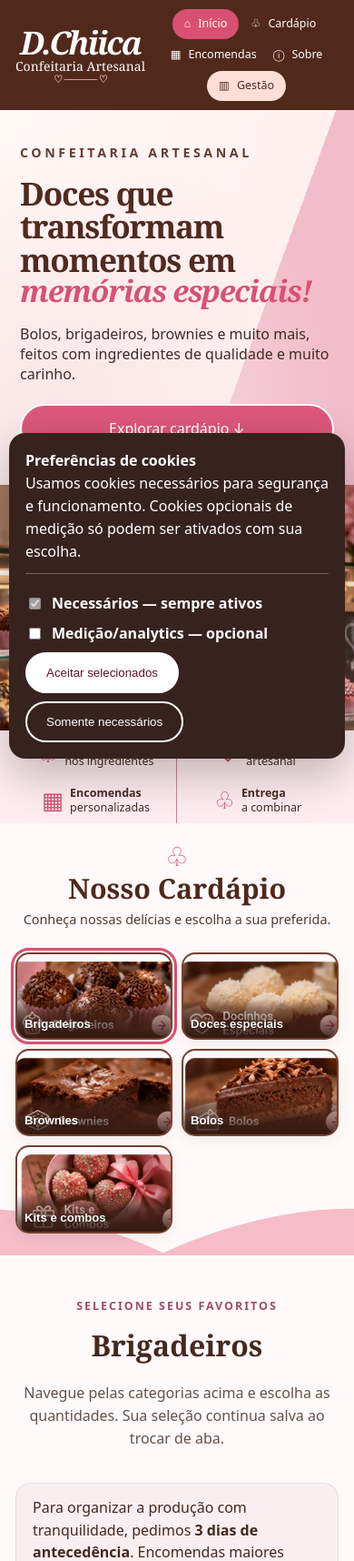
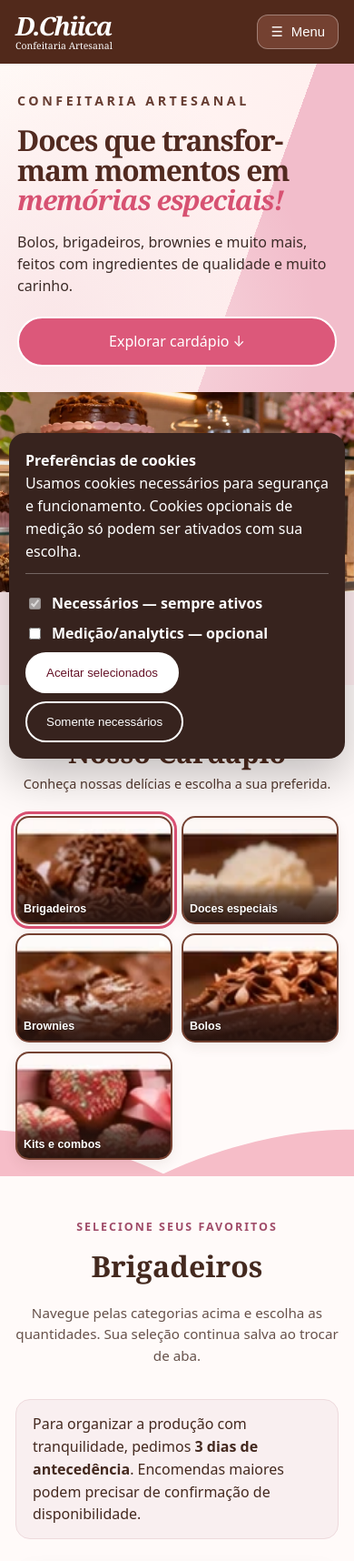
Before and after one commit to marcospaulosteles-pixel/Confeiteria_Faculadade, a Django app: page / in a window 390 px wide. Shown: the top 1716 px of the page at 91% size. Run offline with Django 5.2, Linux system fonts and the light colour scheme; data comes from the database, SQL or seed files in the repository; data that the repository does not hold is empty.

Commit message:
Versão V9.3

```diff
--- a/gestao/templates/gestao/base.html
+++ b/gestao/templates/gestao/base.html
@@ -113,14 +113,73 @@ main{min-height:50vh}
 @media(min-width:851px) and (max-width:1400px){.hero h1{font-size:clamp(2rem,3vw,3.15rem)}.hero-copy{padding-left:clamp(30px,7vw,110px)}.hero-copy:after{display:none}}
 @media(max-width:850px){.hero-grid{grid-template-columns:minmax(0,1fr)}.hero-copy{padding:38px 28px}.hero h1{font-size:clamp(2.35rem,6vw,3.6rem);max-width:650px}.category-grid{grid-template-columns:repeat(3,minmax(0,1fr))}.hero-art{height:340px;min-height:340px!important}}
 @media(max-width:540px){.hero h1{font-size:clamp(2.15rem,9vw,3rem)}.hero-copy{padding:34px 22px}.category-grid{grid-template-columns:repeat(2,minmax(0,1fr));gap:10px}.category-grid .category-tile span{font-size:.82rem;padding:18px 8px 8px}.hero-art{height:270px;min-height:270px!important}#cardapio,#categorias,#pedido{scroll-margin-top:155px}}
+
+/* V9.2 - Ajustes para telas pequenas; não altera a gestão nem os formulários. */
+.mobile-menu-toggle{display:none}
+.category-grid .category-tile img{object-position:center center}
+.category-grid .category-tile span{background:linear-gradient(0deg,rgba(40,20,15,.95),rgba(40,20,15,.65) 65%,transparent);min-height:43px;display:flex;align-items:flex-end;z-index:2}
+.wa-float{width:52px;height:52px;right:14px;bottom:16px;padding:0;box-shadow:0 6px 18px rgba(0,0,0,.2)}
+.wa-float b{font-size:1.3rem!important}
+@media(max-width:850px){
+ .site-header{position:sticky;top:0;z-index:25}
+ .site-header .nav{min-height:70px;display:flex;flex-wrap:nowrap;justify-content:space-between;align-items:center;gap:12px;padding:8px 0;position:relative}
+ .site-header .brand{display:flex;min-width:0;flex-direction:column;flex:0 1 auto;align-items:flex-start}
+ .site-header .brand-script{font-size:clamp(1.75rem,6vw,2.4rem);line-height:1}
+ .site-header .brand-sub{font-size:.65rem}.site-header .brand-flourish{display:none}
+ .mobile-menu-toggle{display:inline-flex;align-items:center;gap:9px;border:1px solid #ffffff55;background:#f6d0d3;color:#4c281e;padding:9px 14px;border-radius:12px;font-size:.93rem;flex-shrink:0}
+ .mobile-menu-toggle:focus-visible{outline:3px solid #f5a1b6;outline-offset:3px}
+ .site-header .nav-links{display:none;position:absolute;top:calc(100% - 1px);left:0;right:0;width:100%;margin:0;background:#51291b;padding:12px;border:1px solid #765044;box-shadow:0 12px 22px #2a1b1933;border-radius:0 0 17px 17px;flex-direction:column;align-items:stretch;gap:5px;z-index:50}
+ .site-header .nav-links.is-open{display:flex}
+ .site-header .nav-links a,.site-header .nav-links a:not(.nav-cta){display:flex;align-items:center;min-height:44px;padding:11px 14px;font-size:.96rem;border-radius:10px;white-space:normal}
+ .site-header .nav-links .nav-cta{margin-left:0;justify-content:center;background:#f7cfce;color:#51291b!important}
+ .hero{overflow:hidden}
+ .hero-grid{grid-template-columns:minmax(0,1fr)}
+ .hero-copy{padding:34px max(22px,5vw) 30px;overflow:visible}
+ .hero-copy:after{display:none}
+ .hero h1{font-size:clamp(2rem,7.7vw,3.35rem);line-height:1.06;letter-spacing:-.035em;overflow-wrap:break-word;hyphens:auto;max-width:100%;margin:14px 0 18px}
+ .hero h1 em{font-size:.95em;overflow-wrap:anywhere}
+ .hero p{font-size:1rem;line-height:1.5;margin:0}
+ .hero-actions{margin-top:22px}
+ .hero-actions .btn{min-height:49px}
+ .hero-art{height:clamp(220px,54vw,340px);min-height:0!important;border-radius:0}
+ .benefits .container{grid-template-columns:repeat(2,minmax(0,1fr))}
+ .category-grid{grid-template-columns:repeat(2,minmax(0,1fr));gap:12px}
+ .category-grid .category-tile{aspect-ratio:1.58;min-height:100px}
+ .category-grid .category-tile span{font-size:.88rem;padding:15px 10px 10px}
+ #categorias,#cardapio,#pedido{scroll-margin-top:88px}
+ .category-section{padding:25px 0 18px}
+ .category-head h2{font-size:clamp(1.9rem,6vw,2.55rem)}
+ .section-head p{font-size:.95rem}
+ .wa-float{width:49px;height:49px;bottom:14px;right:12px}
+}
+@media(max-width:400px){
+ .hero h1{font-size:clamp(1.98rem,8vw,2.5rem)}
+ .category-grid{gap:10px}
+ .category-grid .category-tile{aspect-ratio:1.45}
+ .category-grid .category-tile span{font-size:.78rem;padding:14px 7px 8px}
+ .hero-copy{padding:28px 19px}
+}
+@media(prefers-reduced-motion:reduce){.category-grid .category-tile img{transition:none}.category-grid .category-tile:hover img{transform:none}}
 </style>
 {% block extra_head %}{% endblock %}
 </head><body><a class="skip-link" href="#conteudo-principal">Pular para o conteúdo principal</a>
 {% if user.is_staff %}{% with p=request.path %}<div class="admin-nav"><div class="container"><strong>Gestão</strong><a href="/gestao/"{% if p == '/gestao/' %} class="on"{% endif %}>Central</a><a href="/gestao/agenda/"{% if '/gestao/agenda/' in p %} class="on"{% endif %}>Agenda</a><a href="/producao/"{% if p == '/producao/' %} class="on"{% endif %}>Pedidos</a><a href="/gestao/clientes/"{% if '/gestao/clientes/' in p %} class="on"{% endif %}>Clientes</a><a href="/gestao/produtos/"{% if '/gestao/produtos' in p %} class="on"{% endif %}>Produtos</a><a href="/gestao/estoque/"{% if '/gestao/estoque' in p or '/gestao/compras' in p %} class="on"{% endif %}>Estoque</a><a href="/gestao/financeiro/"{% if '/gestao/financeiro' in p %} class="on"{% endif %}>Financeiro</a><a href="/gestao/relatorios/"{% if '/gestao/relatorios/' in p %} class="on"{% endif %}>Relatórios</a><a href="/gestao/pedidos/historico/"{% if '/gestao/pedidos/' in p %} class="on"{% endif %}>Histórico</a><a href="/gestao/configuracoes/"{% if '/gestao/configuracoes' in p %} class="on"{% endif %}>Config.</a><a href="/admin/">Cadastros</a><a href="/">Ver site</a></div></div>{% endwith %}{% endif %}
-<header class="site-header"><div class="container nav"><a class="brand" href="/" aria-label="D.Chiica — página inicial"><span class="brand-script">D.Chiica</span><span class="brand-sub">Confeitaria Artesanal</span><span class="brand-flourish">♡ ───── ♡</span></a><nav class="nav-links" aria-label="Navegação principal"><a class="nav-home" href="/">⌂ <span>Início</span></a><a href="/#categorias">♧ <span>Cardápio</span></a><a href="/#pedido">▦ <span>Encomendas</span></a><a href="/#sobre">ⓘ <span>Sobre</span></a><a class="nav-cta" href="/gestao/">▥ <span>Gestão</span></a></nav></div></header>
+<header class="site-header"><div class="container nav"><a class="brand" href="/" aria-label="D.Chiica — página inicial"><span class="brand-script">D.Chiica</span><span class="brand-sub">Confeitaria Artesanal</span><span class="brand-flourish">♡ ───── ♡</span></a><button type="button" class="mobile-menu-toggle" aria-expanded="false" aria-controls="site-navigation" aria-label="Abrir menu de navegação"><span aria-hidden="true">☰</span><span class="mobile-menu-label">Menu</span></button><nav id="site-navigation" class="nav-links" aria-label="Navegação principal"><a class="nav-home" href="/">⌂ <span>Início</span></a><a href="/#categorias">♧ <span>Cardápio</span></a><a href="/#pedido">▦ <span>Encomendas</span></a><a href="/#sobre">ⓘ <span>Sobre</span></a><a class="nav-cta" href="/gestao/">▥ <span>Gestão</span></a></nav></div></header>
 {% for m in messages %}<div class="container" style="margin-top:16px"><div class="{% if m.tags == 'error' %}alert{% else %}success{% endif %}">{{m}}</div></div>{% endfor %}
 {% block conteudo %}{% endblock %}
 <footer class="legal-footer"><div class="container"><div><strong>D.Chiica</strong><p>Doces artesanais para momentos especiais.</p><small>© 2026 D.Chiica. Imagens ilustrativas e fotografias dos produtos, quando disponíveis.</small></div><nav class="legal-links" aria-label="Informações legais"><a href="{% url 'politica_privacidade' %}">Privacidade</a><a href="{% url 'termos_servico' %}">Termos</a><a href="{% url 'politica_reembolso' %}">Cancelamento e reembolso</a><a href="{% url 'dados_legais' %}">Dados legais</a><button type="button" class="cookie-link" id="open-cookie-settings" style="background:none;color:inherit;padding:0;border:0;border-radius:0">Cookies</button></nav></div></footer>
 {% if WHATSAPP_LINK and "/gestao/" not in request.path and "/producao/" not in request.path and "/painel/" not in request.path and "/enviado/" not in request.path %}<a class="wa-float" href="{{ WHATSAPP_LINK }}" target="_blank" rel="noopener" aria-label="Falar pelo WhatsApp"><b aria-hidden="true" style="font-size:1.3rem;line-height:1">💬</b><span class="wa-txt">WhatsApp</span></a>{% endif %}
 <div class="cookie-banner" id="cookie-banner" role="dialog" aria-labelledby="cookie-title" hidden><strong id="cookie-title">Preferências de cookies</strong><p>Usamos cookies necessários para segurança e funcionamento. Cookies opcionais de medição só podem ser ativados com sua escolha.</p><div class="cookie-settings"><label><input type="checkbox" checked disabled> Necessários — sempre ativos</label><label><input type="checkbox" id="cookie-analytics"> Medição/analytics — opcional</label></div><div class="cookie-actions"><button type="button" id="cookie-accept" class="cookie-secondary">Aceitar selecionados</button><button type="button" id="cookie-reject" class="cookie-necessary">Somente necessários</button></div></div>
-<script>(function(){const K='doce_encanto_cookie_preferences_v1',b=document.getElementById('cookie-banner'),a=document.getElementById('cookie-analytics');function r(){try{return JSON.parse(localStorage.getItem(K)||'null')}catch(e){return null}}function apply(ok){/* Tracking revisado: nenhum tracker de terceiros é carregado por padrão. Se analytics for adicionado, carregue-o SOMENTE aqui quando ok=true. */document.documentElement.dataset.analyticsConsent=ok?'granted':'denied'}function save(ok){localStorage.setItem(K,JSON.stringify({necessary:true,analytics:!!ok,updated:new Date().toISOString()}));b.hidden=true;apply(!!ok)}const p=r();if(p){a.checked=!!p.analytics;apply(!!p.analytics)}else b.hidden=false;document.getElementById('cookie-accept').addEventListener('click',()=>save(a.checked));document.getElementById('cookie-reject').addEventListener('click',()=>{a.checked=false;save(false)});document.getElementById('open-cookie-settings').addEventListener('click',()=>{const p=r();a.checked=!!(p&&p.analytics);b.hidden=false;b.querySelector('button').focus()})})();</script></body></html>
+<script>(function(){const K='doce_encanto_cookie_preferences_v1',b=document.getElementById('cookie-banner'),a=document.getElementById('cookie-analytics');function r(){try{return JSON.parse(localStorage.getItem(K)||'null')}catch(e){return null}}function apply(ok){/* Tracking revisado: nenhum tracker de terceiros é carregado por padrão. Se analytics for adicionado, carregue-o SOMENTE aqui quando ok=true. */document.documentElement.dataset.analyticsConsent=ok?'granted':'denied'}function save(ok){localStorage.setItem(K,JSON.stringify({necessary:true,analytics:!!ok,updated:new Date().toISOString()}));b.hidden=true;apply(!!ok)}const p=r();if(p){a.checked=!!p.analytics;apply(!!p.analytics)}else b.hidden=false;document.getElementById('cookie-accept').addEventListener('click',()=>save(a.checked));document.getElementById('cookie-reject').addEventListener('click',()=>{a.checked=false;save(false)});document.getElementById('open-cookie-settings').addEventListener('click',()=>{const p=r();a.checked=!!(p&&p.analytics);b.hidden=false;b.querySelector('button').focus()})})();</script><script>
+(function(){
+ const toggle=document.querySelector('.mobile-menu-toggle');
+ const nav=document.getElementById('site-navigation');
+ if(!toggle||!nav)return;
+ function setOpen(open){nav.classList.toggle('is-open',open);toggle.setAttribute('aria-expanded',String(open));toggle.setAttribute('aria-label',open?'Fechar menu de navegação':'Abrir menu de navegação');toggle.querySelector('[aria-hidden]').textContent=open?'✕':'☰';}
+ toggle.addEventListener('click',()=>setOpen(toggle.getAttribute('aria-expanded')!=='true'));
+ nav.querySelectorAll('a').forEach(a=>a.addEventListener('click',()=>setOpen(false)));
+ document.addEventListener('keydown',e=>{if(e.key==='Escape'&&toggle.getAttribute('aria-expanded')==='true'){setOpen(false);toggle.focus()}});
+ document.addEventListener('click',e=>{if(!e.target.closest('.site-header')&&toggle.getAttribute('aria-expanded')==='true')setOpen(false)});
+ window.addEventListener('resize',()=>{if(window.innerWidth>850)setOpen(false)});
+})();
+</script></body></html>
```
Also changed, not shown: ATUALIZACAO_V9_2_MOBILE.md (added, +17 -0 lines), gestao/static/gestao/img/categoria_referencia_1.webp, gestao/static/gestao/img/categoria_referencia_2.webp, gestao/static/gestao/img/categoria_referencia_3.webp, gestao/static/gestao/img/categoria_referencia_4.webp, gestao/static/gestao/img/categoria_referencia_5.webp.
